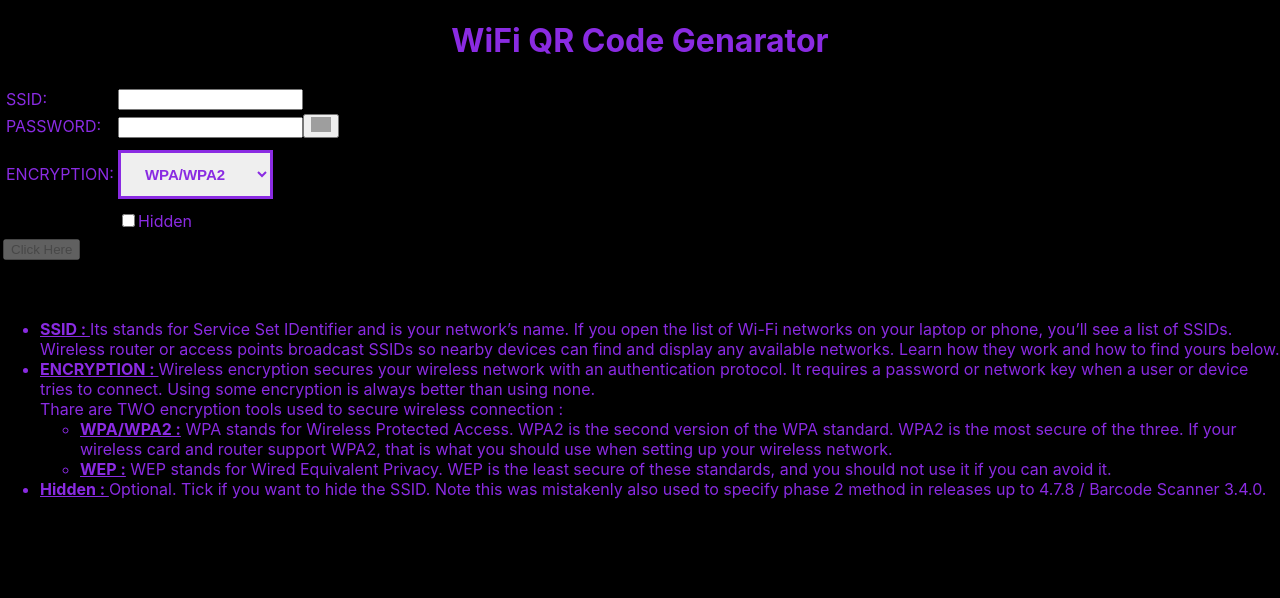
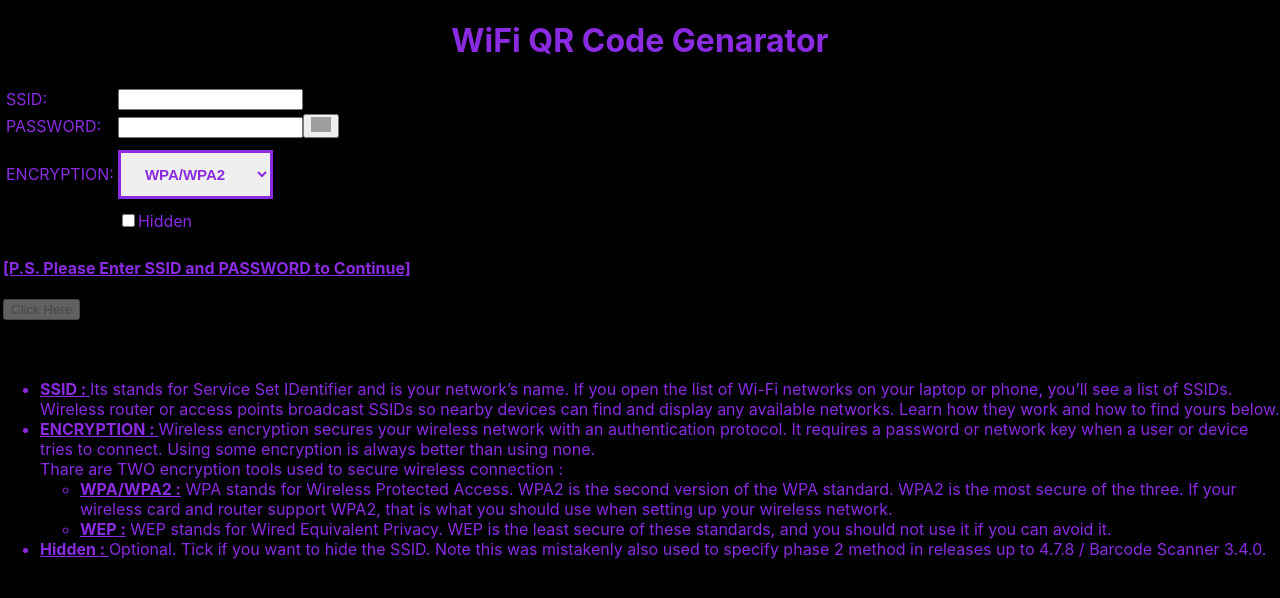
Before and after one commit to azahinhasan/WIFI_Info_QRcode_Generator, a React app: page / in a window 1280 px wide. Shown: the top 598 px of the page. Built offline with nearby package versions, Linux system fonts and the light colour scheme; grey boxes are pictures that could not be loaded.

Commit message:
PS massage added

```diff
--- a/src/App.js
+++ b/src/App.js
@@ -19,8 +19,8 @@ class App extends Component {
     downloadPNG:true,
     disabledButton:false,
     textEditable:false,
-    seeQRbtn:true
-
+    seeQRbtn:true,
+    errorMsg:''
   };
 
 
@@ -46,6 +46,7 @@ onHIDDENchange = () => {
 };
 
 makeQRcode=()=>{
+
   this.setState({ makeQR: true});
   this.setState({ textEditable: true});
 
@@ -98,10 +99,12 @@ getSnapshotBeforeUpdate(nextProps, nextState){
             state={this.state}
 
         />
+        <br></br>
             </td>
           </tr>
           <tr>
             <td>
+
             { this.state.makeQR ? (
 
                 <div>
@@ -110,12 +113,21 @@ getSnapshotBeforeUpdate(nextProps, nextState){
                 </div>
 
               ) :
-              <button onClick={this.makeQRcode}
-               className={classesBtn.button}
-               disabled={this.state.ssid.length>0 & this.state.password.length>0? false : true}
-               >Click Here</button> }
 
+              (<div>
 
+                <span  hidden={this.state.ssid.length>0 & this.state.password.length>0? true : false}>
+                  [P.S. Please Enter SSID and PASSWORD to Continue]
+                </span>
+                <br></br>
+                <br></br>
+                <button onClick={this.makeQRcode}
+                className={classesBtn.button}
+                disabled={this.state.ssid.length>0 & this.state.password.length>0? false : true}
+                >Click Here</button>
+              </div>
+               )
+            }
 
             </td>
           </tr>
```
